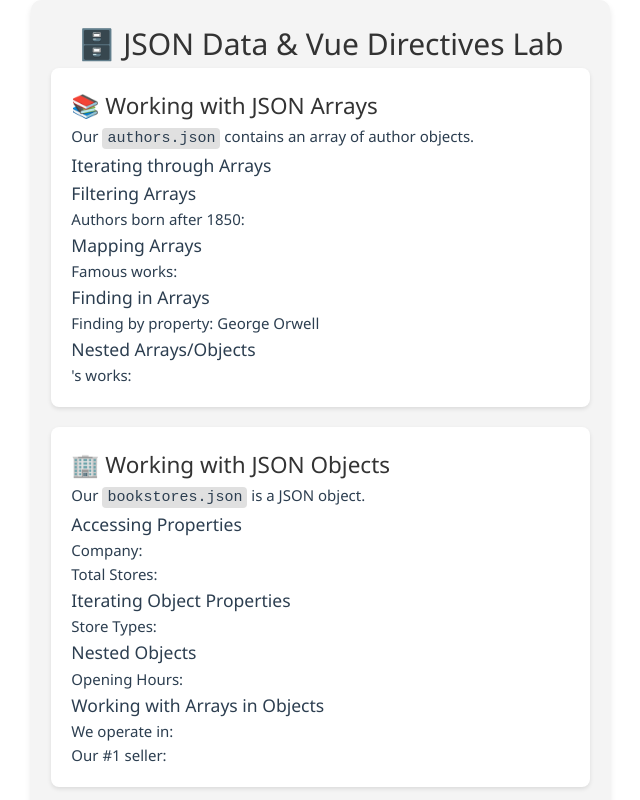
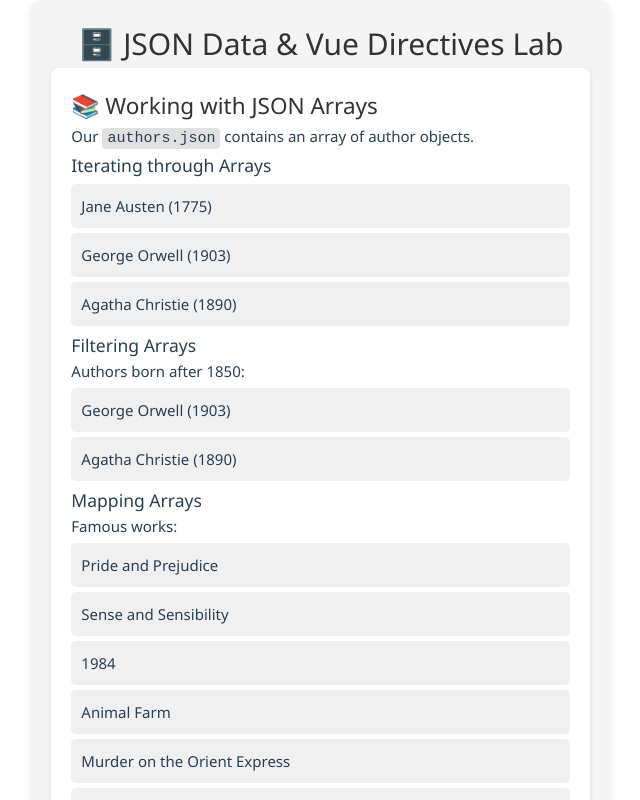
Before and after one commit to YihengCai/FIT5032-eFolio, a Vue app in the folder Week 2/: page / in a window 1280 px wide. Shown: the top 800 px of the page, without its empty margins (30-670 px from the left). Built offline with nearby package versions, Linux system fonts and the light colour scheme.

Commit message:
Add v-for directives to show lists

```diff
--- a/Week 2/src/components/JSON.vue
+++ b/Week 2/src/components/JSON.vue
@@ -9,18 +9,30 @@
 
       <h3>Iterating through Arrays</h3>
       <!-- Activity 6: Render a list containing author names and their birth years. Hint: Make use of the v-for directive to iterate through the array of authors. -->
-      <!-- TODO: CODE TO RENDER LIST OF AUTHORS HERE -->
+      <ul>
+        <li v-for="author in authors" :key="author.id">
+          {{ author.name }} ({{ author.birthYear }})
+        </li>
+      </ul>
 
       <h3>Filtering Arrays</h3>
       <!-- Activity 7: Render a list containing authors born after 1850. Hint: Make use of the v-for directive to iterate through the array of authors that you have filtered out. -->
       <p>Authors born after 1850:</p>
-      <!-- TODO: CODE TO RENDER LIST OF AUTHORS HERE -->
+      <ul>
+        <li v-for="author in modernAuthors" :key="author.id">
+          {{ author.name }} ({{ author.birthYear }})
+        </li>
+      </ul>
 
       <h3>Mapping Arrays</h3>
       <p>Famous works:</p>
       <ul>
         <!-- Activity 8: Render a list of all famous works. Hint: Use the v-for directive to iterate through the array of authors that you have filtered out. -->
-        <!-- TODO: CODE TO RENDER LIST OF FAMOUS WORKS HERE -->
+        <ul>
+          <li v-for="work in allFamousWorks" :key="work">
+            {{ work }}
+          </li>
+        </ul>
       </ul>
 
       <h3>Finding in Arrays</h3>
```
